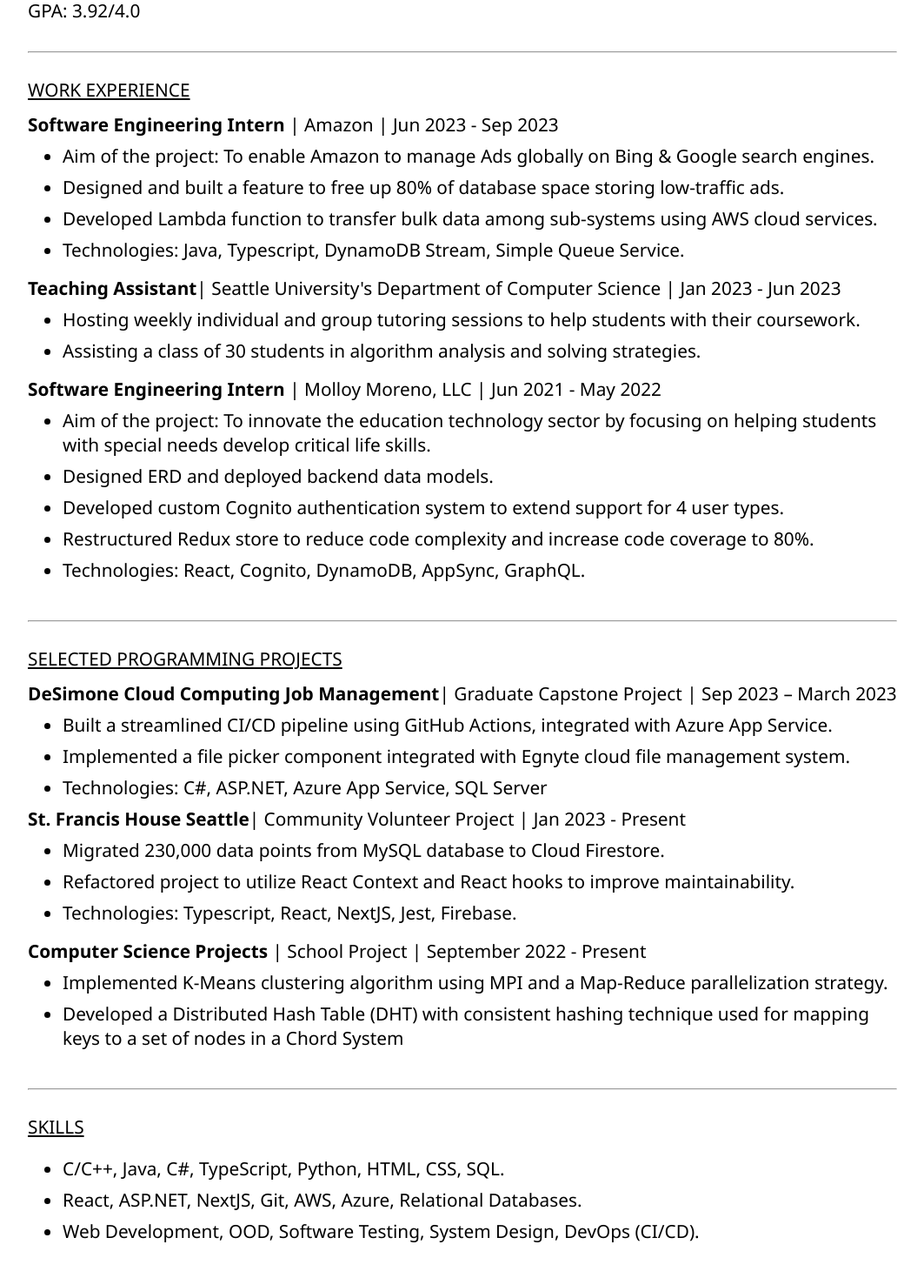
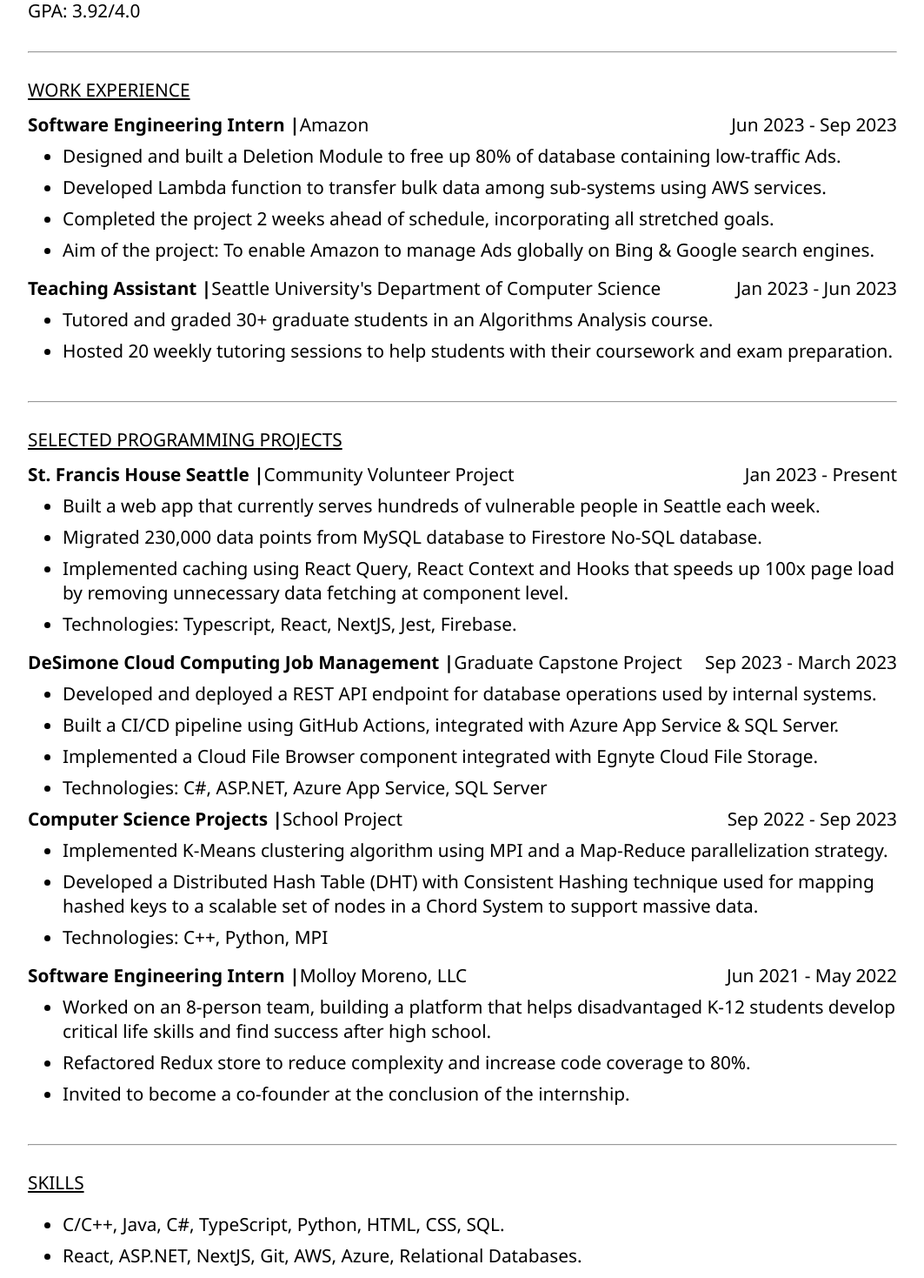
Before and after one commit to ducmvo/portfolio, a React (Create React App) app: page / in a window 1280 px wide. Shown: the part 340-1809 px from the top of the page at 87% size, without its empty margins (108-1171 px from the left). Before the commit the page ends 1769 px from the top, so only its background shows below. Built offline with nearby package versions, Linux system fonts and the light colour scheme.

Commit message:
update resume

```diff
--- a/src/App.tsx
+++ b/src/App.tsx
@@ -3,126 +3,164 @@ function App() {
 		<div
 			style={{
 				height: '100vh',
-				fontSize: '1.3rem',
+				fontSize: '1.3rem'
 			}}
 		>
 			<br />
 			<br />
-			<h2 style={{ textAlign: 'center', textTransform: 'uppercase', marginBottom: '1rem' }}>
-				Duc Vo | <a href='mailto:dvo4@seattleu.edu'>dvo4@seattleu.edu</a> | <a href='tel:2532853038'>253-285-3038</a>
+			<h2
+				style={{
+					textAlign: 'center',
+					textTransform: 'uppercase',
+					marginBottom: '1rem'
+				}}
+			>
+				Duc Vo |{' '}
+				<a href="mailto:dvo4@seattleu.edu">dvo4@seattleu.edu</a> |{' '}
+				<a href="tel:2532853038">253-285-3038</a>
 			</h2>
-			<div style={{ textAlign: 'center', textTransform: 'uppercase'}}>
-				<a href="https://linkedin.com/in/ducmvo">LINKEDIN.COM/IN/DUCMVO</a> | <a href="https://github.com/ducmvo">GITHUB.COM/DUCMVO</a>
+			<div style={{ textAlign: 'center', textTransform: 'uppercase' }}>
+				<a href="https://linkedin.com/in/ducmvo">
+					LINKEDIN.COM/IN/DUCMVO
+				</a>{' '}
+				| <a href="https://github.com/ducmvo">GITHUB.COM/DUCMVO</a>
 			</div>
 
-			<br /><hr /><br />
+			<br />
+			<hr />
+			<br />
 			<div id="header">EDUCATION</div>
-			<div style={{display: 'flex', flexDirection: 'row'}}>
-				<div style={{width: '100%'}}>
-					<p id="head" style={{marginBottom: '0.3rem'}}>M.S. Computer Science</p>
-					<p style={{marginBottom: '0.3rem'}}>Seattle University - Seattle, WA</p>
-					<p style={{marginBottom: '0.3rem'}}>Expected Graduation: March 2024</p>
-					<p style={{marginBottom: '0.3rem'}}> GPA: 3.92/4.0</p>
+			<div style={{ display: 'flex', flexDirection: 'row' }}>
+				<div style={{ width: '100%' }}>
+					<p id="head" style={{ marginBottom: '0.3rem' }}>
+						M.S. Computer Science
+					</p>
+					<p style={{ marginBottom: '0.3rem' }}>
+						Seattle University - Seattle, WA
+					</p>
+					<p style={{ marginBottom: '0.3rem' }}>
+						Expected Graduation: March 2024
+					</p>
+					<p style={{ marginBottom: '0.3rem' }}> GPA: 3.92/4.0</p>
 				</div>
-				<div style={{width: '100%'}}>
-					<p id="head" style={{marginBottom: '0.3rem'}}>BBA Finance</p>
-					<p style={{marginBottom: '0.3rem'}}>University of Houston - Houston, TX</p>
-					<p style={{marginBottom: '0.3rem'}}>Graduated: May 2015</p>
-					<br/>
+				<div style={{ width: '100%' }}>
+					<p id="head" style={{ marginBottom: '0.3rem' }}>
+						BBA Finance
+					</p>
+					<p style={{ marginBottom: '0.3rem' }}>
+						University of Houston - Houston, TX
+					</p>
+					<p style={{ marginBottom: '0.3rem' }}>
+						Graduated: May 2015
+					</p>
+					<br />
 				</div>
 			</div>
 
-			<br /><hr /><br />
+			<br />
+			<hr />
+			<br />
 			<div id="header">WORK EXPERIENCE</div>
 			<div style={{ marginBottom: '1rem' }}>
-				<p>
-					<span id="head">Software Engineering Intern</span>
-					<span> | Amazon | Jun 2023 - Sep 2023</span>
+				<p style={{ display: 'flex' }}>
+					<span id="head">Software Engineering Intern | </span>
+					<span>Amazon</span>
+					<span style={{ flex: 1 }}></span>
+					<span>Jun 2023 - Sep 2023</span>
 				</p>
 				<ul>
+					<li>
+						Designed and built a Deletion Module to free up 80% of
+						database containing low-traffic Ads.
+					</li>
+					<li>
+						Developed Lambda function to transfer bulk data among
+						sub-systems using AWS services.
+					</li>
+					<li>
+						Completed the project 2 weeks ahead of schedule,
+						incorporating all stretched goals.
+					</li>
 					<li>
 						Aim of the project: To enable Amazon to manage Ads
 						globally on Bing & Google search engines.
 					</li>
-					<li>
-						Designed and built a feature to free up 80% of database
-						space storing low-traffic ads.
-					</li>
-					<li>
-						Developed Lambda function to transfer bulk data among
-						sub-systems using AWS cloud services.
-					</li>
-					<li>
-						Technologies: Java, Typescript, DynamoDB Stream, Simple
-						Queue Service.
-					</li>
 				</ul>
 			</div>
 			<div style={{ marginBottom: '1rem' }}>
-				<p>
-					<span id="head">Teaching Assistant</span>
+				<p style={{ display: 'flex' }}>
+					<span id="head">Teaching Assistant | </span>
 					<span>
-						| Seattle University's Department of Computer Science |
-						Jan 2023 - Jun 2023
+						Seattle University's Department of Computer Science
 					</span>
+					<span style={{ flex: 1 }}></span>
+					<span>Jan 2023 - Jun 2023</span>
 				</p>
 				<ul>
 					<li>
-						Hosting weekly individual and group tutoring sessions to
-						help students with their coursework.
+						Tutored and graded 30+ graduate students in an
+						Algorithms Analysis course.
 					</li>
 					<li>
-						Assisting a class of 30 students in algorithm analysis
-						and solving strategies.
-					</li>
-				</ul>
-			</div>
-			<div style={{ marginBottom: '1rem' }}>
-				<p>
-					<span id="head">Software Engineering Intern</span>
-					<span> | Molloy Moreno, LLC | Jun 2021 - May 2022</span>
-				</p>
-				<ul>
-					<li>
-						Aim of the project: To innovate the education technology
-						sector by focusing on helping students with special
-						needs develop critical life skills.
-					</li>
-					<li> Designed ERD and deployed backend data models.</li>
-					<li>
-						Developed custom Cognito authentication system to extend
-						support for 4 user types.
-					</li>
-					<li>
-						Restructured Redux store to reduce code complexity and
-						increase code coverage to 80%.
-					</li>
-					<li>
-						Technologies: React, Cognito, DynamoDB, AppSync,
-						GraphQL.
+						Hosted 20 weekly tutoring sessions to help students with
+						their coursework and exam preparation.
 					</li>
 				</ul>
 			</div>
 
-			<br /><hr /><br />
+			<br />
+			<hr />
+			<br />
 			<div id="header">SELECTED PROGRAMMING PROJECTS</div>
+			<div style={{ marginBottom: '1rem' }}>
+				<p style={{ display: 'flex' }}>
+					<span id="head">St. Francis House Seattle | </span>
+					<span>Community Volunteer Project</span>
+					<span style={{ flex: 1 }}></span>
+					<span>Jan 2023 - Present</span>
+				</p>
+
+				<ul>
+					<li>
+						Built a web app that currently serves hundreds of
+						vulnerable people in Seattle each week.
+					</li>
+					<li>
+						Migrated 230,000 data points from MySQL database to
+						Firestore No-SQL database.
+					</li>
+					<li>
+						Implemented caching using React Query, React Context and
+						Hooks that speeds up 100x page load by removing
+						unnecessary data fetching at component level.
+					</li>
+					<li>
+						Technologies: Typescript, React, NextJS, Jest, Firebase.
+					</li>
+				</ul>
+			</div>
+
 			<div>
-				<p>
+				<p style={{ display: 'flex' }}>
 					<span id="head">
-						DeSimone Cloud Computing Job Management
+						DeSimone Cloud Computing Job Management |
 					</span>
-					<span>
-						| Graduate Capstone Project | Sep 2023 – March 2023
-					</span>
+					<span>Graduate Capstone Project</span>
+					<span style={{ flex: 1 }}></span>
+					<span>Sep 2023 - March 2023</span>
 				</p>
 				<ul>
 					<li>
-						Built a streamlined CI/CD pipeline using GitHub Actions,
-						integrated with Azure App Service.
+						Developed and deployed a REST API endpoint for database
+						operations used by internal systems.
 					</li>
 					<li>
-						Implemented a file picker component integrated with
-						Egnyte cloud file management system.
+						Built a CI/CD pipeline using GitHub Actions, integrated
+						with Azure App Service & SQL Server.
+					</li>
+					<li>
+						Implemented a Cloud File Browser component integrated
+						with Egnyte Cloud File Storage.
 					</li>
 					<li>
 						Technologies: C#, ASP.NET, Azure App Service, SQL Server
@@ -131,31 +169,11 @@ function App() {
 			</div>
 
 			<div style={{ marginBottom: '1rem' }}>
-				<p>
-					<span id="head">St. Francis House Seattle</span>
-					<span>
-						| Community Volunteer Project | Jan 2023 - Present
-					</span>
-				</p>
-				<ul>
-					<li>
-						Migrated 230,000 data points from MySQL database to
-						Cloud Firestore.
-					</li>
-					<li>
-						Refactored project to utilize React Context and React
-						hooks to improve maintainability.
-					</li>
-					<li>
-						Technologies: Typescript, React, NextJS, Jest, Firebase.
-					</li>
-				</ul>
-			</div>
-
-			<div style={{ marginBottom: '1rem' }}>
-				<p>
-					<span id="head">Computer Science Projects</span>
-					<span> | School Project | September 2022 - Present</span>
+				<p style={{ display: 'flex' }}>
+					<span id="head">Computer Science Projects | </span>
+					<span>School Project</span>
+					<span style={{ flex: 1 }}></span>
+					<span>Sep 2022 - Sep 2023</span>
 				</p>
 				<ul>
 					<li>
@@ -163,14 +181,43 @@ function App() {
 						Map-Reduce parallelization strategy.
 					</li>
 					<li>
-						Developed a Distributed Hash Table (DHT) with consistent
-						hashing technique used for mapping keys to a set of
-						nodes in a Chord System
+						Developed a Distributed Hash Table (DHT) with Consistent
+						Hashing technique used for mapping hashed keys to a
+						scalable set of nodes in a Chord System to support
+						massive data.
+					</li>
+					<li>Technologies: C++, Python, MPI</li>
+				</ul>
+			</div>
+
+			<div style={{ marginBottom: '1rem' }}>
+				<p style={{ display: 'flex' }}>
+					<span id="head">Software Engineering Intern | </span>
+					<span>Molloy Moreno, LLC</span>
+					<span style={{ flex: 1 }}></span>
+					<span>Jun 2021 - May 2022</span>
+				</p>
+
+				<ul>
+					<li>
+						Worked on an 8-person team, building a platform that
+						helps disadvantaged K-12 students develop critical life
+						skills and find success after high school.
+					</li>
+					<li>
+						Refactored Redux store to reduce complexity and increase
+						code coverage to 80%.
+					</li>
+					<li>
+						Invited to become a co-founder at the conclusion of the
+						internship.
 					</li>
 				</ul>
 			</div>
 
-			<br /><hr /><br />
+			<br />
+			<hr />
+			<br />
 			<div id="header">SKILLS</div>
 			<div style={{ marginBottom: '1rem' }}>
 				<ul>
```
